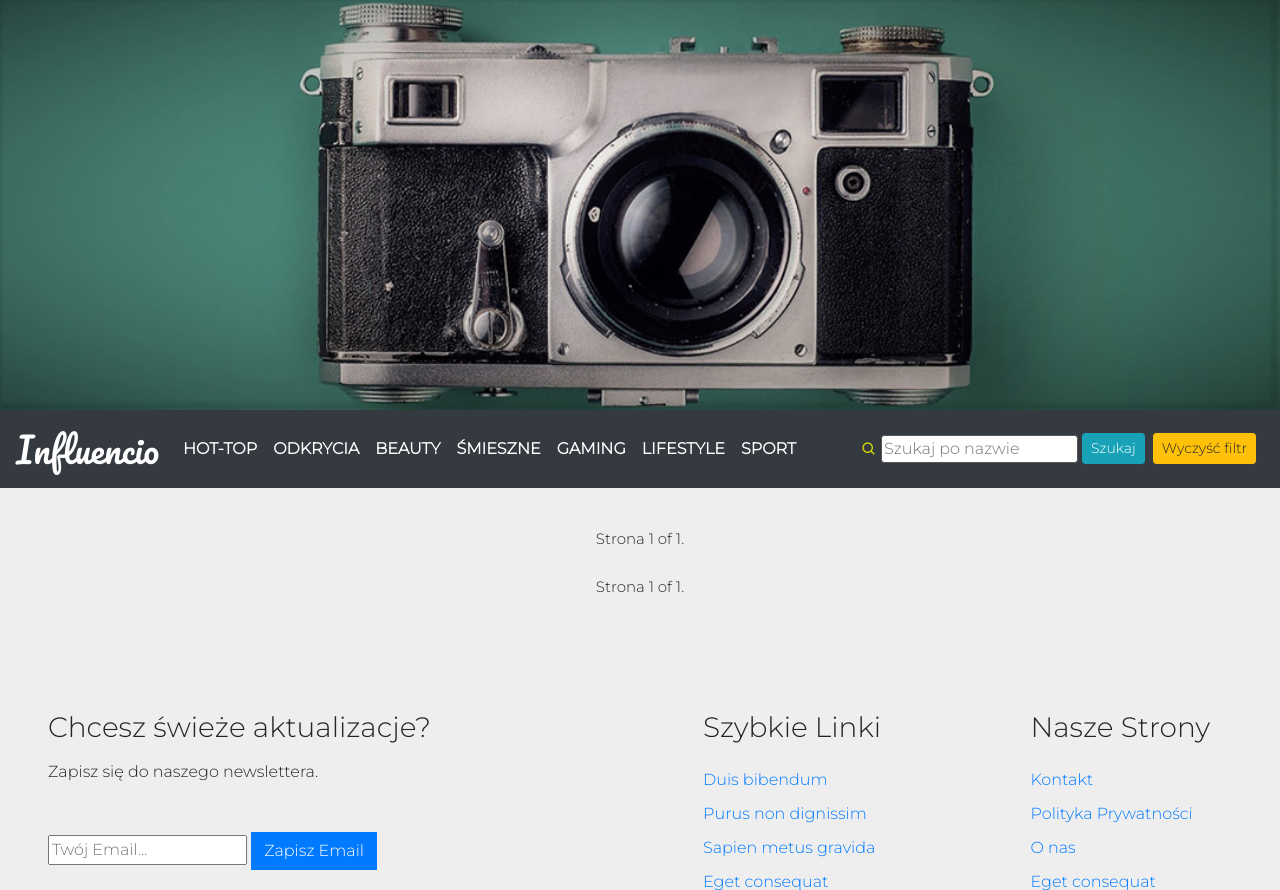
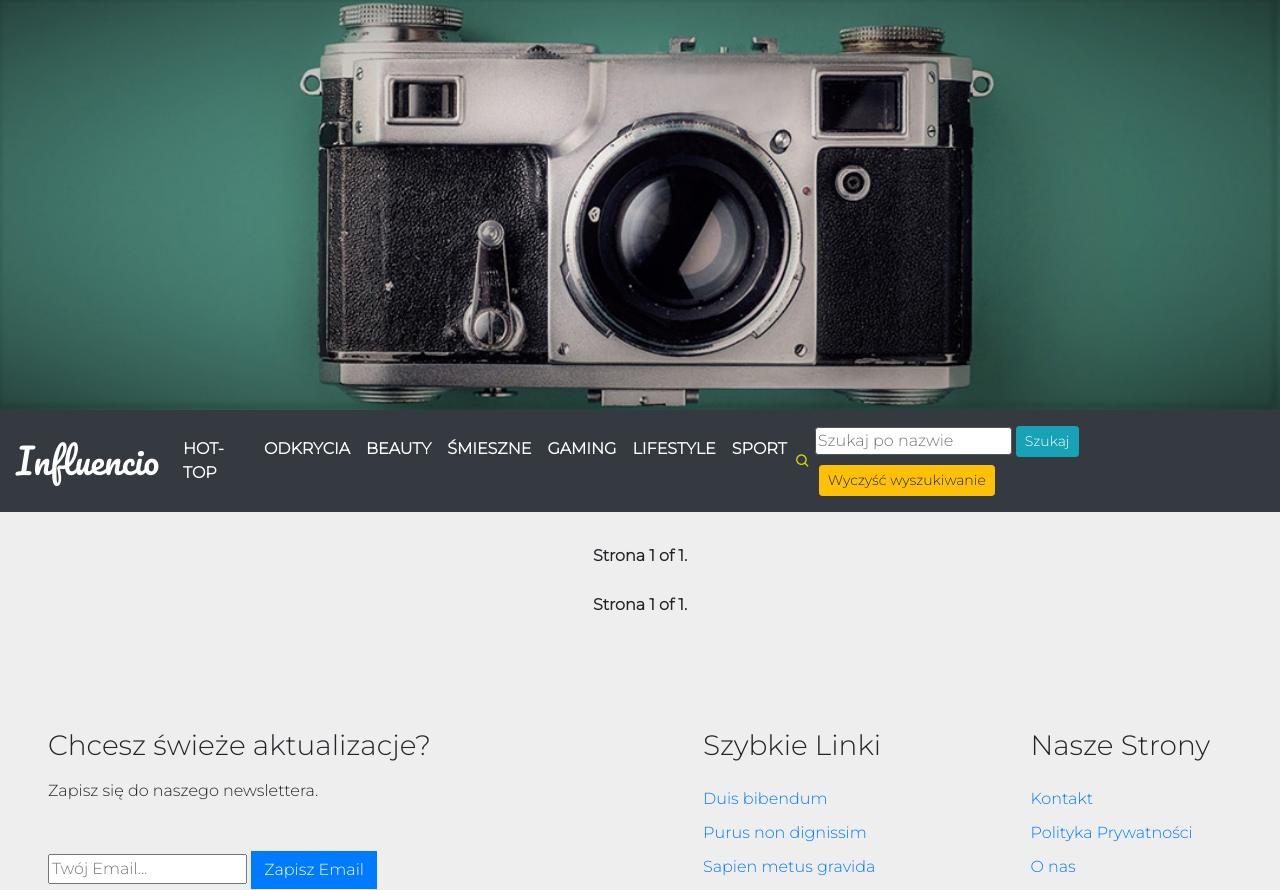
Before and after one commit to TomPrint/influencio, a Django app: page / in a window 1280 px wide. Shown: the top 890 px of the page. Run offline with Django 3.2, Linux system fonts and the light colour scheme; data that the repository does not hold is empty; some libraries are stand-ins or nearby versions.

Commit message:
Small changes: 1. Comments in views.py 2.  Fix promotion open div in home.html 3. Changes in sytle.css 4. Add alt description in home.html 5. Styling code in navbar.html

```diff
--- a/src/apps/pages/templates/pages/home.html
+++ b/src/apps/pages/templates/pages/home.html
@@ -3,15 +3,12 @@
 {% load crispy_forms_tags%}
 {% load static %}
 
-
-
-
 {# Show Influencers movies from model #}
 
-{# Show movies checked as promotion movies #}
-<br>
-<div class="container-bg"
-    <div class="container">
+{# Show movies checked as PROMOTION movies - use one or two movies from the same chanell #}
+<p></p>
+<div class="container-bg" title ='Sekcja promocji wideo wybranych influencerów'>
+    <div class="container-md">
         <div class="row justify-content-center">
             {% for movie_promotion in movie_promotions %}
             {% if movie_promotion.promotion == True %}
@@ -22,11 +19,13 @@
             {% endfor %}
         </div>
     </div>
+</div>
 <p></p>
+
 {# site pagination import #}
 {% include "pages/pagination.html" %}
 
-{# Show all movies #}
+{# Show all movies / show movies from main-navbar views #}
 <div>
     <div class="row">
         {% for movie in object_list %}
--- a/src/static/style.css
+++ b/src/static/style.css
@@ -1,4 +1,3 @@
-
 /* ----- GENERAL STYLING ----- */
 
 
@@ -12,10 +11,10 @@
 
 
 .navbar-active {
-  color: #3fbd78;
-  border-bottom: 1px solid #e5e5e5;
-  border-top: 1px solid #e5e5e5;
-  box-shadow: 0 1px 0 rgba(0,0,0,.1);
+    color: #3fbd78;
+    border-bottom: 1px solid #e5e5e5;
+    border-top: 1px solid #e5e5e5;
+    box-shadow: 0 1px 0 rgba(0, 0, 0, .1);
 }
 
 .navbar-brand {
@@ -26,10 +25,10 @@
 }
 
 .navbar-custom {
-background-color: #3fbd78;
+    background-color: #3fbd78;
 }
 
-.color-text{
+.color-text {
     -webkit-background-clip: text;
     -webkit-text-fill-color: transparent;
     font-size: 50px;
@@ -37,15 +36,15 @@ background-color: #3fbd78;
 }
 
 .bx-menu {
-    color:white;
-    background:white;
+    color: white;
+    background: white;
     -webkit-background-clip: text;
     -webkit-text-fill-color: transparent;
     font-size: 38px;
 
 }
 
-.nav-link{
+.nav-link {
 
     font-size: 16px;
     font-family: 'Montserrat', sans-serif;
@@ -56,7 +55,7 @@ background-color: #3fbd78;
 
 }
 
-.dropdown-menu{
+.dropdown-menu {
     font-size: 16px;
     font-family: 'Montserrat', sans-serif;
 }
@@ -73,22 +72,26 @@ background-color: #3fbd78;
     }
 } */
 
-@media (min-width: 1460px){
+@media (min-width: 1460px) {
     .navbar-expand-custom {
         flex-direction: row;
         flex-wrap: nowrap;
         justify-content: flex-start;
     }
+
     .navbar-expand-custom .navbar-nav {
         flex-direction: row;
     }
+
     .navbar-expand-custom .navbar-nav .nav-link {
         padding-right: .5rem;
         padding-left: .5rem;
     }
+
     .navbar-expand-custom .navbar-collapse {
-        display: flex!important;
+        display: flex !important;
     }
+
     .navbar-expand-custom .navbar-toggler {
         display: none;
     }
@@ -102,28 +105,31 @@ background-color: #3fbd78;
 /* ----- BODY STYLING ----- */
 
 
-body{
+body {
     background-color: #e7e5e5a1;
     font-family: 'Montserrat', sans-serif;
-    }
+}
 
-section{
+section {
     text-decoration: none;
     padding-left: 6px;
     padding-right: 6px;
 }
 
-.img-fluid{
+.img-fluid {
     width: 100%;
     height: auto;
 }
 
-.pagination{
+.pagination {
     margin: 1%;
-    font-size: 15px;
+    font-size: 16px;
+    font-weight: 600;
     justify-content: center;
+    border-radius: 0.5rem;
 }
-.card{
+
+.card {
     width: 100%;
     justify-content: center;
     text-align: center;
@@ -132,20 +138,24 @@ section{
     padding: 1%;
     margin: 1%;
 }
-._embed_video_left-wrapper new{
-    display:none !important;
+
+._embed_video_left-wrapper new {
+    display: none !important;
 }
 
-.container-bg{
+.container-bg {
     background-image: url('Hot_zone4.png');
+    border-radius: 0.5rem;
     background-repeat: repeat space;
-    /* green color same as banner image: */
-    /* background-color: #3a685d;   */
     background-color: #ffc107;
     -webkit-box-shadow: -2px 2px 40px -7px rgba(126, 126, 126, 1);
     -moz-box-shadow: -2px 2px 40px -7px rgba(126, 126, 126, 1);
     box-shadow: -2px 2px 40px -7px rgba(126, 126, 126, 1);
+
+    /* green color same as banner image: */
+    /* background-color: #3a685d;   */
 }
+
 .container-fluid {
     display: flex;
     align-items: center;
@@ -182,7 +192,7 @@ iframe {
     font-style: normal;
     font-size: 2em;
     line-height: 50px;
-    color: rgb(226, 17, 17);
+    color: #3a685d;
 
 }
 
@@ -214,13 +224,13 @@ iframe {
     box-shadow: none;
 } */
 
-.textinput{
+.textinput {
     border-radius: 0.2rem;
     border: #555 solid 0.1px;
 }
 
-.bx-search{
-    color:rgb(214, 218, 9);
+.bx-search {
+    color: rgb(214, 218, 9);
 }
 
 
@@ -229,7 +239,9 @@ iframe {
 
 
 
-.tm-footer-links > li { margin-bottom: 10px; }
+.tm-footer-links>li {
+    margin-bottom: 10px;
+}
 
 
 /* ----- ADMIN STYLE ----- */
--- a/src/templates/base.html
+++ b/src/templates/base.html
@@ -25,14 +25,14 @@
   <!-- <script src="https://code.jquery.com/jquery-3.3.1.min.js" defer></script>
   <script src="https://ajax.googleapis.com/ajax/libs/jquery/3.3.1/jquery.js"></script> -->
   <script src="https://code.jquery.com/jquery-3.2.1.slim.min.js"
-    integrity="sha384-KJ3o2DKtIkvYIK3UENzmM7KCkRr/rE9/Qpg6aAZGJwFDMVNA/GpGFF93hXpG5KkN"
-    crossorigin="anonymous"></script>
+    integrity="sha384-KJ3o2DKtIkvYIK3UENzmM7KCkRr/rE9/Qpg6aAZGJwFDMVNA/GpGFF93hXpG5KkN" crossorigin="anonymous">
+  </script>
   <script src="https://cdnjs.cloudflare.com/ajax/libs/popper.js/1.12.9/umd/popper.min.js"
-    integrity="sha384-ApNbgh9B+Y1QKtv3Rn7W3mgPxhU9K/ScQsAP7hUibX39j7fakFPskvXusvfa0b4Q"
-    crossorigin="anonymous"></script>
+    integrity="sha384-ApNbgh9B+Y1QKtv3Rn7W3mgPxhU9K/ScQsAP7hUibX39j7fakFPskvXusvfa0b4Q" crossorigin="anonymous">
+  </script>
   <script src="https://maxcdn.bootstrapcdn.com/bootstrap/4.0.0/js/bootstrap.min.js"
-    integrity="sha384-JZR6Spejh4U02d8jOt6vLEHfe/JQGiRRSQQxSfFWpi1MquVdAyjUar5+76PVCmYl"
-    crossorigin="anonymous"></script>
+    integrity="sha384-JZR6Spejh4U02d8jOt6vLEHfe/JQGiRRSQQxSfFWpi1MquVdAyjUar5+76PVCmYl" crossorigin="anonymous">
+  </script>
 
 
 
@@ -58,7 +58,7 @@
 
 <body>
 
-  <img src="/media/pxl-nav.jpg" class="img-fluid" alt="Responsive image">
+  <img src="/media/pxl-nav.jpg" class="img-fluid" alt="Baner influencio przedstawiający aparat na zielonym tle">
 
   {% block navbar %}
 
--- a/src/templates/navbar.html
+++ b/src/templates/navbar.html
@@ -38,7 +38,7 @@
                 <form class="form-inline m-1" action="" method="get" autocomplete="off">
                         {{ filter.form|crispy }}
                         <button class="btn btn-info btn-sm m-1" type="submit">{{submitButton}}</button>
-            <a class="btn btn-warning btn-sm m-1" href="{% url 'page-home' %}">Wyczyść filtr</a>
+                        <a class="btn btn-warning btn-sm m-1" href="{% url 'page-home' %}">Wyczyść wyszukiwanie</a>
                 </form>
         </div>
 </nav>
```
Also changed, not shown: src/apps/pages/views.py (+15 -0 lines). Lines whose indentation alone changed are shown as unchanged.
